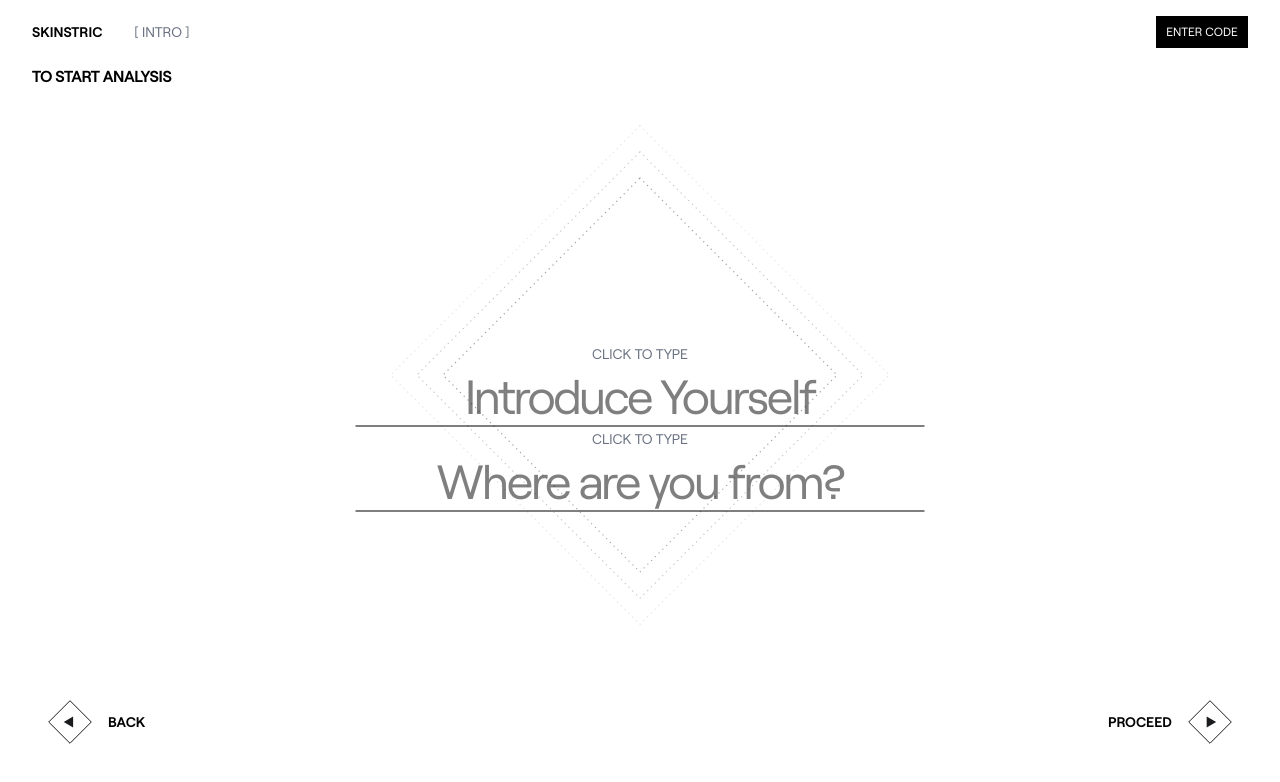
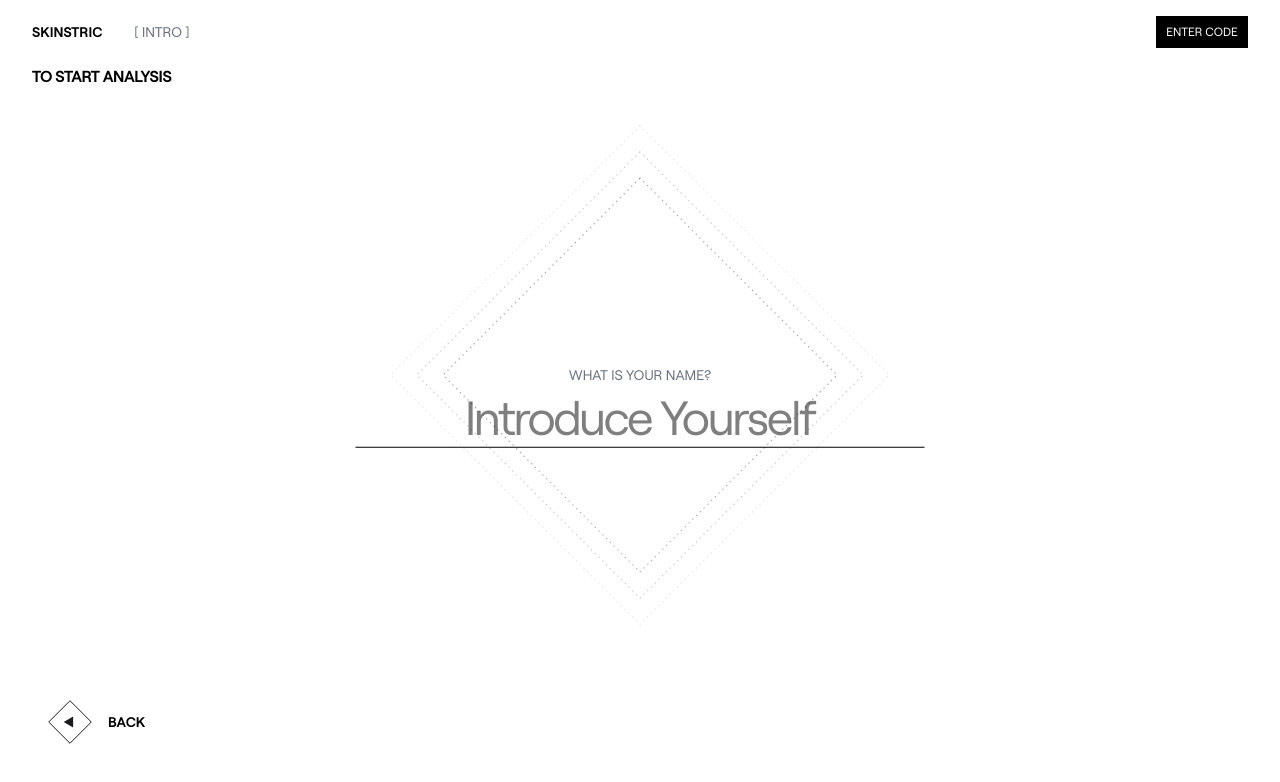
Before and after one commit to MahdiT54/skinstricai, a Next.js app in the folder skinstricai/: page /testing in a window 1280 px wide. Shown: the top 782 px of the page. Built offline with nearby package versions, Linux system fonts and the light colour scheme.

Commit message:
forms validation and step changes

```diff
--- a/skinstricai/src/app/(pages)/testing/page.tsx
+++ b/skinstricai/src/app/(pages)/testing/page.tsx
@@ -1,16 +1,42 @@
 'use client'
 import Image from 'next/image';
-import { useRouter } from 'next/router';
-import { useState } from 'react';
+import { useRouter } from 'next/navigation';
+import { useEffect, useState } from 'react';
 
 
 export default function Page() {
+    const router = useRouter();
     const [currentStep, setCurrentStep] = useState(1);
     const [name, setName] = useState('');
     const [city, setCity] = useState('');
     const [error, setError] = useState(''); // tracking validation errors
     const [isValid, setIsValid] = useState(false); // tracking form validity
     // const router = useRouter();
+
+    const validateInput = (input: string) => /^[a-zA-Z\s]{2,}$/.test(input.trim());
+
+    useEffect(() => {
+        const inputToValidate = currentStep === 1 ? name : city;
+        setIsValid(validateInput(inputToValidate));
+    }, [name, city, currentStep]);
+
+    const handleProceed = () => {
+        if (currentStep === 1) {
+            setCurrentStep(2);
+            setTimeout(() => {
+                router.push("/testing?step=2");
+            }, 0);
+        }
+    }
+
+    const handleBack = () => {
+        if (currentStep === 2) {
+            setCurrentStep(1);
+            router.push('/testing?step=1');
+        } else {
+            router.push('/');
+        }
+    }
 
     return (
         <div className='relative h-full flex flex-col flex-1 pt-16'>
@@ -20,7 +46,9 @@ export default function Page() {
             <Image className='m-auto' src="/rombuses.svg" alt="rombus" width={500} height={500} />
 
             <div className="flex flex-col items-center absolute top-1/2 left-1/2 -translate-x-1/2 -translate-y-1/4">
-                <label htmlFor="name" className="font-normal text-sm leading-6 uppercase text-gray-500">Click to type</label>
+                {currentStep === 1 && (
+                    <>
+                        <label htmlFor="name" className="font-normal text-sm leading-6 uppercase text-gray-500">What is your name?</label>
                         <input
                             type="text"
                             id="name"
@@ -29,7 +57,11 @@ export default function Page() {
                             onChange={(e) => setName(e.target.value)}
                             className="outline-none w-full border-b border-black text-5xl leading-tight tracking-tighter text-center"
                         />
-                <label htmlFor="city" className="font-normal text-sm leading-6 uppercase text-gray-500">Click to type</label>
+                    </>
+                )}
+                {currentStep === 2 && (
+                    <>
+                        <label htmlFor="city" className="font-normal text-sm leading-6 uppercase text-gray-500">What is your city?</label>
                         <input
                             type="text"
                             id="city"
@@ -38,18 +70,21 @@ export default function Page() {
                             onChange={(e) => setCity(e.target.value)}
                             className="outline-none w-full border-b border-black text-5xl leading-tight tracking-tighter text-center"
                         />
+                    </>
+                )}
             </div>
             <div className='flex justify-between px-4 mt-auto mb-6'>
-                <button className='flex items-center gap-4 uppercase font-semibold text-sm'>
+                <button onClick={handleBack} className='flex items-center gap-4 uppercase font-semibold text-sm'>
                     <Image src="/buttin-icon-shrunk.svg" alt="back btn" width={44} height={44} />
                     Back
                 </button>
 
-                {}
-                <button className='flex items-center gap-4 uppercase font-semibold text-sm'>
+                {isValid && (
+                    <button onClick={handleProceed} className='flex items-center gap-4 uppercase font-semibold text-sm'>
                         Proceed
                         <Image src="/buttin-icon-proceed.svg" alt="proceed btn" width={44} height={44} />
                     </button>
+                )}
             </div>
         </div>
     );
```
Lines whose indentation alone changed are shown as unchanged.
